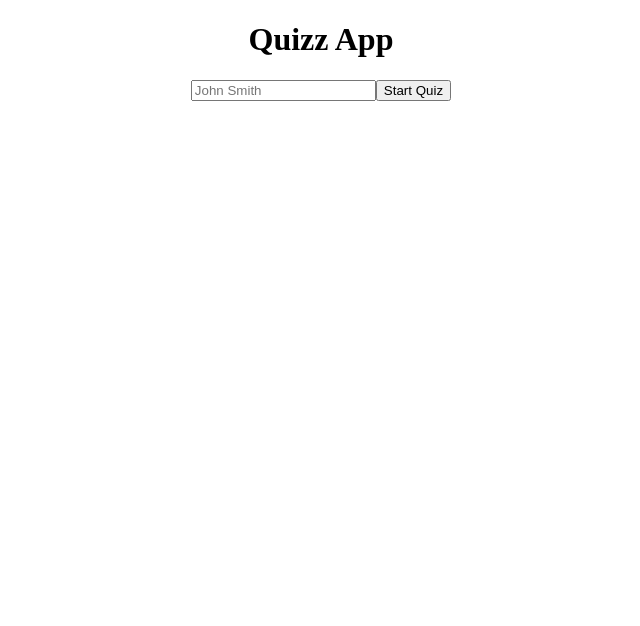
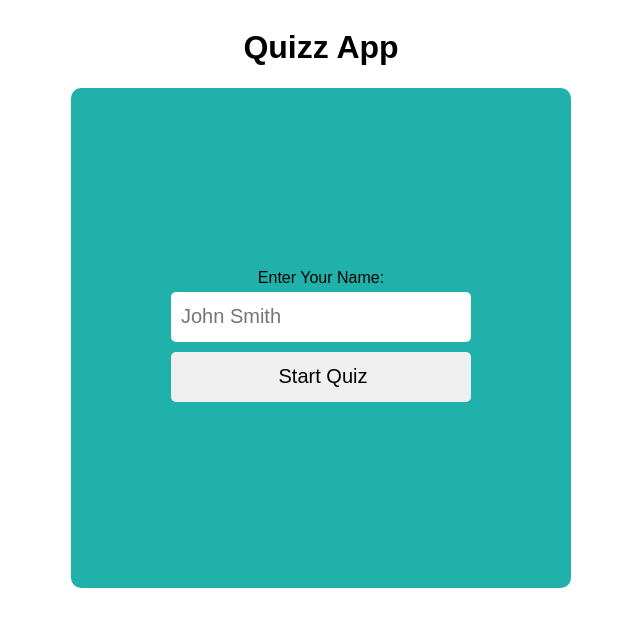
Before and after one commit to orchid-cloud/react-quiz-app, a React (Vite) app: page / in a window 1280 px wide. Shown: the top 626 px of the page, without its empty margins (319-959 px from the left). Built offline with nearby package versions, Linux system fonts and the light colour scheme.

Commit message:
menu page created

```diff
--- a/src/App.css
+++ b/src/App.css
@@ -1,3 +1,38 @@
-body {
+* {
+  box-sizing: border-box;
+}
+
+.App {
   text-align: center;
+  font-family: arial;
+  display: flex;
+  justify-content: center;
+  align-items: center;
+  flex-direction: column;
 }
+
+.Menu {
+  width: 500px;
+  height: 500px;
+  border-radius: 10px;
+  background-color: lightseagreen;
+  display: flex;
+  flex-direction: column;
+  justify-content: center;
+  align-items: center;
+}
+
+.Menu input,
+button {
+  width: 300px;
+  height: 50px;
+  margin: 5px;
+  padding-inline-start: 10px;
+  border: none;
+  border-radius: 5px;
+  font-size: 20px;
+}
+
+button:hover {
+  cursor: pointer;
+}
--- a/src/App.jsx
+++ b/src/App.jsx
@@ -1,12 +1,13 @@
-import React from 'react';
+import React, { useState } from 'react';
 import Menu from './components/Menu';
 import './App.css';
 
 function App() {
+  const [gameState, setGameState] = useState('menu');
   return (
     <div className="App">
       <h1>Quizz App</h1>
-      <Menu />
+      {gameState === 'menu' && <Menu />}
     </div>
   );
 }
--- a/src/components/Menu.jsx
+++ b/src/components/Menu.jsx
@@ -4,6 +4,7 @@ import '../App.css';
 export default function Menu() {
   return (
     <div className="Menu">
+      <label htmlFor="">Enter Your Name:</label>
       <input type="text" placeholder="John Smith" />
       <button>Start Quiz</button>
     </div>
```
